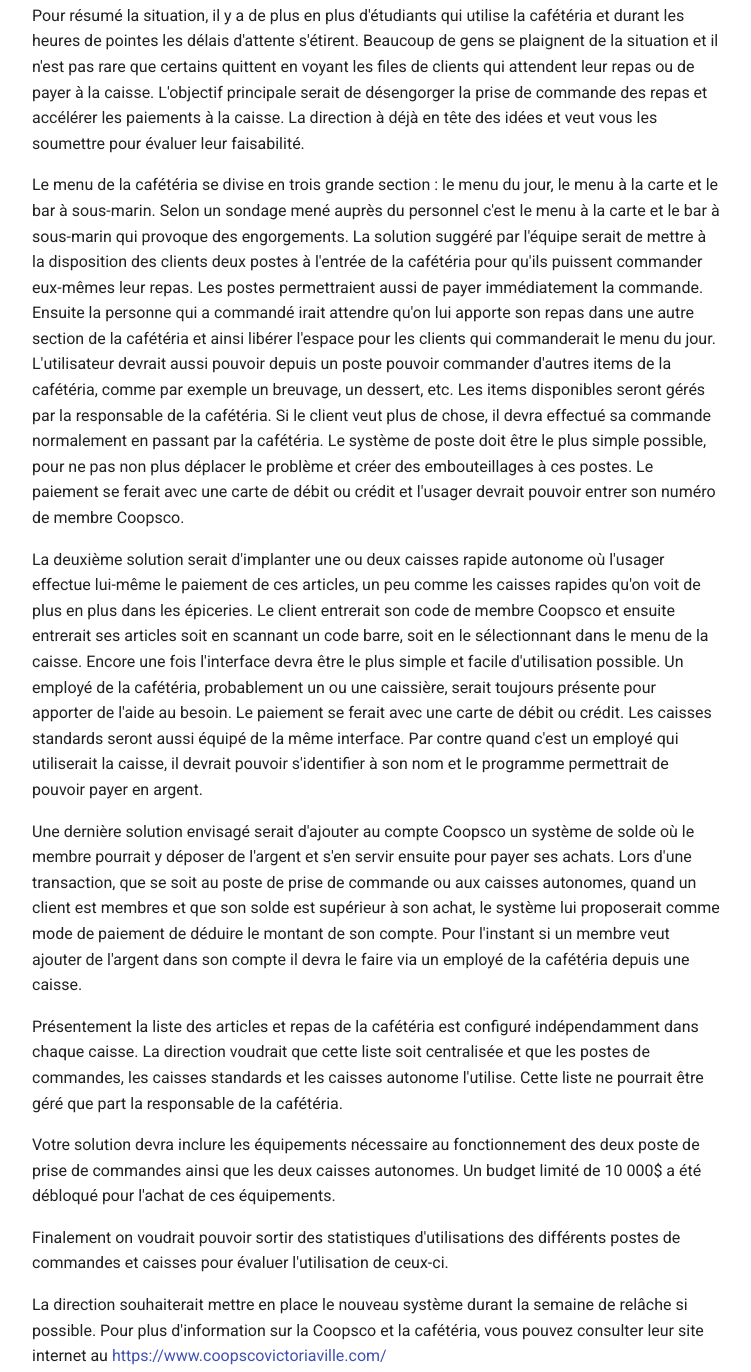
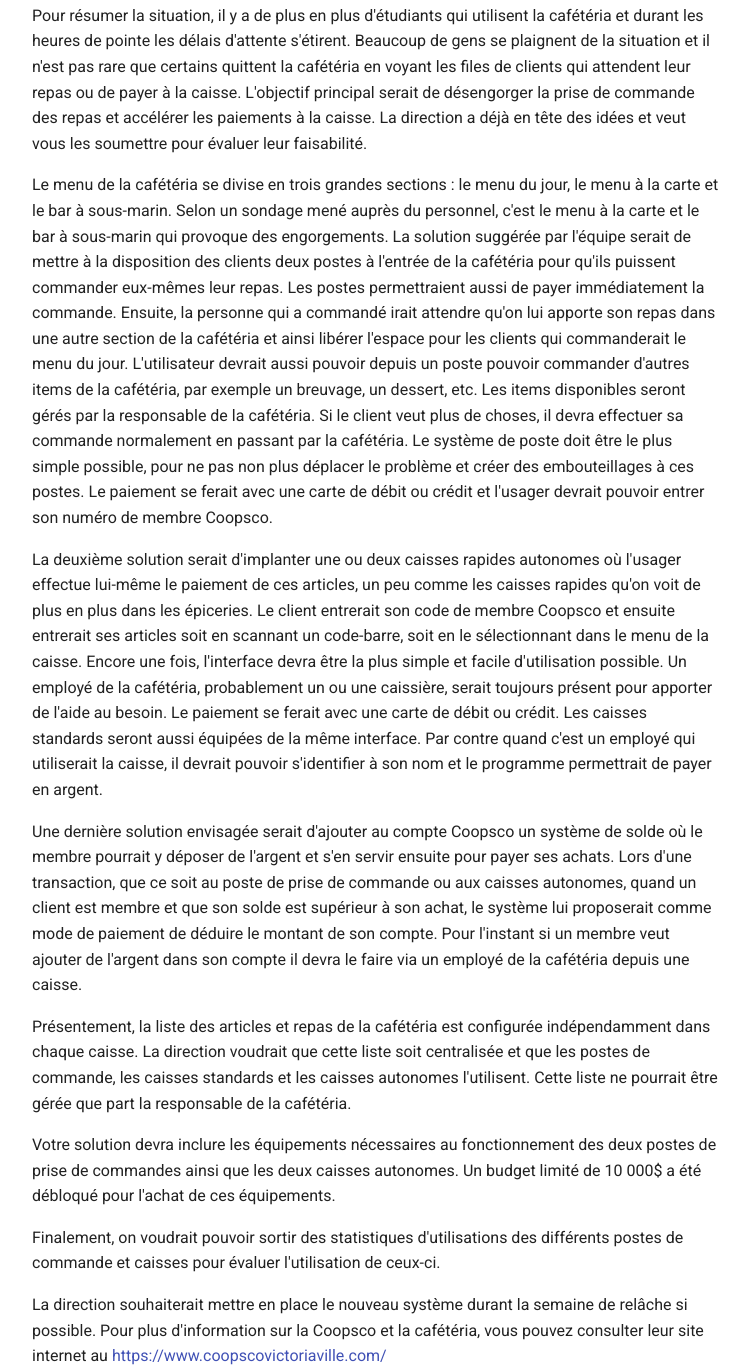
Before and after one commit to Conception-de-systeme-H2022/conception-de-systeme-H2022.github.io, a plain HTML site: page exercices/03_presentation_cas/index.html in a window 1280 px wide. Shown: the part 420-1792 px from the top of the page, without its empty margins (264-1015 px from the left). Drawn offline with Linux system fonts and the light colour scheme.

Commit message:
Correction orthographe

```diff
--- a/exercices/03_presentation_cas/index.html
+++ b/exercices/03_presentation_cas/index.html
@@ -481,14 +481,14 @@
 
 
 <h1 id="presentation-du-cas">Présentation du cas</h1>
-<p>La population étudiante du cégep de Victoriaville est en forte croissance depuis quelques années. Cette accroissement de la clientèle met de la pression sur tous les services de l'établissement mais c'est au niveau de la cafétéria que le problème se fait le plus sentir. Gérée par la Coopsco, la cafétéria du cégep à toujours su se renouveler et faire face aux différents défis qui se sont présentés aux fils des ans. Les dirigeants de la Coopsco de Victoriaville veulent faire appel à vos services pour les aider à mettre en place des solutions pour résoudre leur problème d'achalandage.</p>
-<p>Pour résumé la situation, il y a de plus en plus d'étudiants qui utilise la cafétéria et durant les heures de pointes les délais d'attente s'étirent. Beaucoup de gens se plaignent de la situation et il n'est pas rare que certains quittent en voyant les files de clients qui attendent leur repas ou de payer à la caisse. L'objectif principale serait de désengorger la prise de commande des repas et accélérer les paiements à la caisse. La direction à déjà en tête des idées et veut vous les soumettre pour évaluer leur faisabilité.</p>
-<p>Le menu de la cafétéria se divise en trois grande section : le menu du jour, le menu à la carte et le bar à sous-marin. Selon un sondage mené auprès du personnel c'est le menu à la carte et le bar à sous-marin qui provoque des engorgements. La solution suggéré par l'équipe serait de mettre à la disposition des clients deux postes à l'entrée de la cafétéria pour qu'ils puissent commander eux-mêmes leur repas. Les postes permettraient aussi de payer immédiatement la commande. Ensuite la personne qui a commandé irait attendre qu'on lui apporte son repas dans une autre section de la cafétéria et ainsi libérer l'espace pour les clients qui commanderait le menu du jour. L'utilisateur devrait aussi pouvoir depuis un poste pouvoir commander d'autres items de la cafétéria, comme par exemple un breuvage, un dessert, etc. Les items disponibles seront gérés par la responsable de la cafétéria. Si le client veut plus de chose, il devra effectué sa commande normalement en passant par la cafétéria. Le système de poste doit être le plus simple possible, pour ne pas non plus déplacer le problème et créer des embouteillages à ces postes. Le paiement se ferait avec une carte de débit ou crédit et l'usager devrait pouvoir entrer son numéro de membre Coopsco. </p>
-<p>La deuxième solution serait d'implanter une ou deux caisses rapide autonome où l'usager effectue lui-même le paiement de ces articles, un peu comme les caisses rapides qu'on voit de plus en plus dans les épiceries. Le client entrerait son code de membre Coopsco et ensuite entrerait ses articles soit en scannant un code barre, soit en le sélectionnant dans le menu de la caisse. Encore une fois l'interface devra être le plus simple et facile d'utilisation possible. Un employé de la cafétéria, probablement un ou une caissière, serait toujours présente pour apporter de l'aide au besoin. Le paiement se ferait avec une carte de débit ou crédit. Les caisses standards seront aussi équipé de la même interface. Par contre quand c'est un employé qui utiliserait la caisse, il devrait pouvoir s'identifier à son nom et le programme permettrait de pouvoir payer en argent.</p>
-<p>Une dernière solution envisagé serait d'ajouter au compte Coopsco un système de solde où le membre pourrait y déposer de l'argent et s'en servir ensuite pour payer ses achats. Lors d'une transaction, que se soit au poste de prise de commande ou aux caisses autonomes, quand un client est membres et que son solde est supérieur à son achat, le système lui proposerait comme mode de paiement de déduire le montant de son compte. Pour l'instant si un membre veut ajouter de l'argent dans son compte il devra le faire via un employé de la cafétéria depuis une caisse. </p>
-<p>Présentement la liste des articles et repas de la cafétéria est configuré indépendamment dans chaque caisse. La direction voudrait que cette liste soit centralisée et que les postes de commandes, les caisses standards et les caisses autonome l'utilise. Cette liste ne pourrait être géré que part la responsable de la cafétéria. </p>
-<p>Votre solution devra inclure les équipements nécessaire au fonctionnement des deux poste de prise de commandes ainsi que les deux caisses autonomes. Un budget limité de 10 000$ a été débloqué pour l'achat de ces équipements.</p>
-<p>Finalement on voudrait pouvoir sortir des statistiques d'utilisations des différents postes de commandes et caisses pour évaluer l'utilisation de ceux-ci.</p>
+<p>La population étudiante du cégep de Victoriaville est en forte croissance depuis quelques années. Cet accroissement de la clientèle met de la pression sur tous les services de l'établissement, mais c'est au niveau de la cafétéria que le problème se fait le plus sentir. Gérée par la Coopsco, la cafétéria du cégep a toujours su se renouveler et faire face aux différents défis qui se sont présentés aux fils des ans. Les dirigeants de la Coopsco de Victoriaville veulent faire appel à vos services pour les aider à mettre en place des solutions pour résoudre leur problème d'achalandage.</p>
+<p>Pour résumer la situation, il y a de plus en plus d'étudiants qui utilisent la cafétéria et durant les heures de pointe les délais d'attente s'étirent. Beaucoup de gens se plaignent de la situation et il n'est pas rare que certains quittent la cafétéria en voyant les files de clients qui attendent leur repas ou de payer à la caisse. L'objectif principal serait de désengorger la prise de commande des repas et accélérer les paiements à la caisse. La direction a déjà en tête des idées et veut vous les soumettre pour évaluer leur faisabilité.</p>
+<p>Le menu de la cafétéria se divise en trois grandes sections : le menu du jour, le menu à la carte et le bar à sous-marin. Selon un sondage mené auprès du personnel, c'est le menu à la carte et le bar à sous-marin qui provoque des engorgements. La solution suggérée par l'équipe serait de mettre à la disposition des clients deux postes à l'entrée de la cafétéria pour qu'ils puissent commander eux-mêmes leur repas. Les postes permettraient aussi de payer immédiatement la commande. Ensuite, la personne qui a commandé irait attendre qu'on lui apporte son repas dans une autre section de la cafétéria et ainsi libérer l'espace pour les clients qui commanderait le menu du jour. L'utilisateur devrait aussi pouvoir depuis un poste pouvoir commander d'autres items de la cafétéria, par exemple un breuvage, un dessert, etc. Les items disponibles seront gérés par la responsable de la cafétéria. Si le client veut plus de choses, il devra effectuer sa commande normalement en passant par la cafétéria. Le système de poste doit être le plus simple possible, pour ne pas non plus déplacer le problème et créer des embouteillages à ces postes. Le paiement se ferait avec une carte de débit ou crédit et l'usager devrait pouvoir entrer son numéro de membre Coopsco. </p>
+<p>La deuxième solution serait d'implanter une ou deux caisses rapides autonomes où l'usager effectue lui-même le paiement de ces articles, un peu comme les caisses rapides qu'on voit de plus en plus dans les épiceries. Le client entrerait son code de membre Coopsco et ensuite entrerait ses articles soit en scannant un code-barre, soit en le sélectionnant dans le menu de la caisse. Encore une fois, l'interface devra être la plus simple et facile d'utilisation possible. Un employé de la cafétéria, probablement un ou une caissière, serait toujours présent pour apporter de l'aide au besoin. Le paiement se ferait avec une carte de débit ou crédit. Les caisses standards seront aussi équipées de la même interface. Par contre quand c'est un employé qui utiliserait la caisse, il devrait pouvoir s'identifier à son nom et le programme permettrait de payer en argent.</p>
+<p>Une dernière solution envisagée serait d'ajouter au compte Coopsco un système de solde où le membre pourrait y déposer de l'argent et s'en servir ensuite pour payer ses achats. Lors d'une transaction, que ce soit au poste de prise de commande ou aux caisses autonomes, quand un client est membre et que son solde est supérieur à son achat, le système lui proposerait comme mode de paiement de déduire le montant de son compte. Pour l'instant si un membre veut ajouter de l'argent dans son compte il devra le faire via un employé de la cafétéria depuis une caisse. </p>
+<p>Présentement, la liste des articles et repas de la cafétéria est configurée indépendamment dans chaque caisse. La direction voudrait que cette liste soit centralisée et que les postes de commande, les caisses standards et les caisses autonomes l'utilisent. Cette liste ne pourrait être gérée que part la responsable de la cafétéria. </p>
+<p>Votre solution devra inclure les équipements nécessaires au fonctionnement des deux postes de prise de commandes ainsi que les deux caisses autonomes. Un budget limité de 10 000$ a été débloqué pour l'achat de ces équipements.</p>
+<p>Finalement, on voudrait pouvoir sortir des statistiques d'utilisations des différents postes de commande et caisses pour évaluer l'utilisation de ceux-ci.</p>
 <p>La direction souhaiterait mettre en place le nouveau système durant la semaine de relâche si possible. Pour plus d'information sur la Coopsco et la cafétéria, vous pouvez consulter leur site internet au <a href="https://www.coopscovictoriaville.com/">https://www.coopscovictoriaville.com/</a></p>
 
 
```
Also changed, not shown: exercices/03_rapport_des_besoins/index.html (+1 -1 lines), search/search_index.json (+1 -1 lines), 1 other file.
